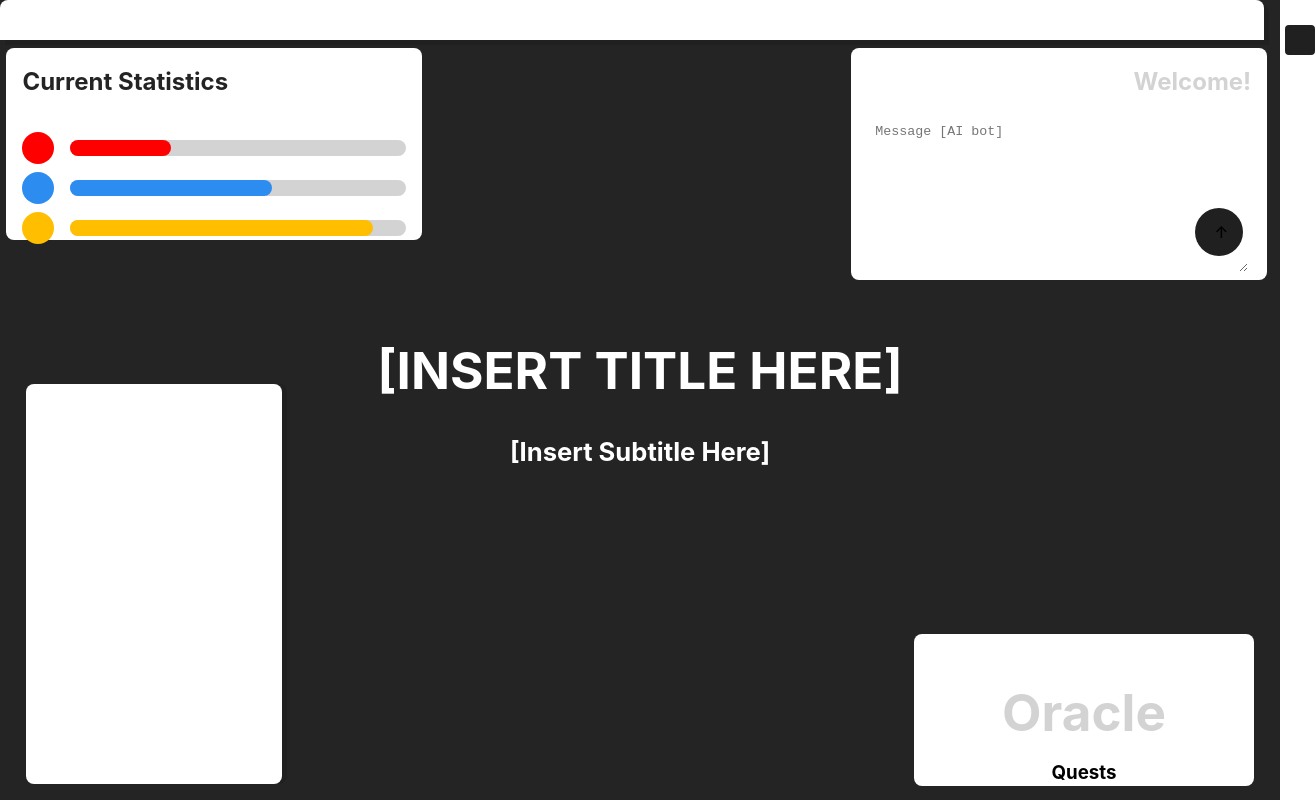
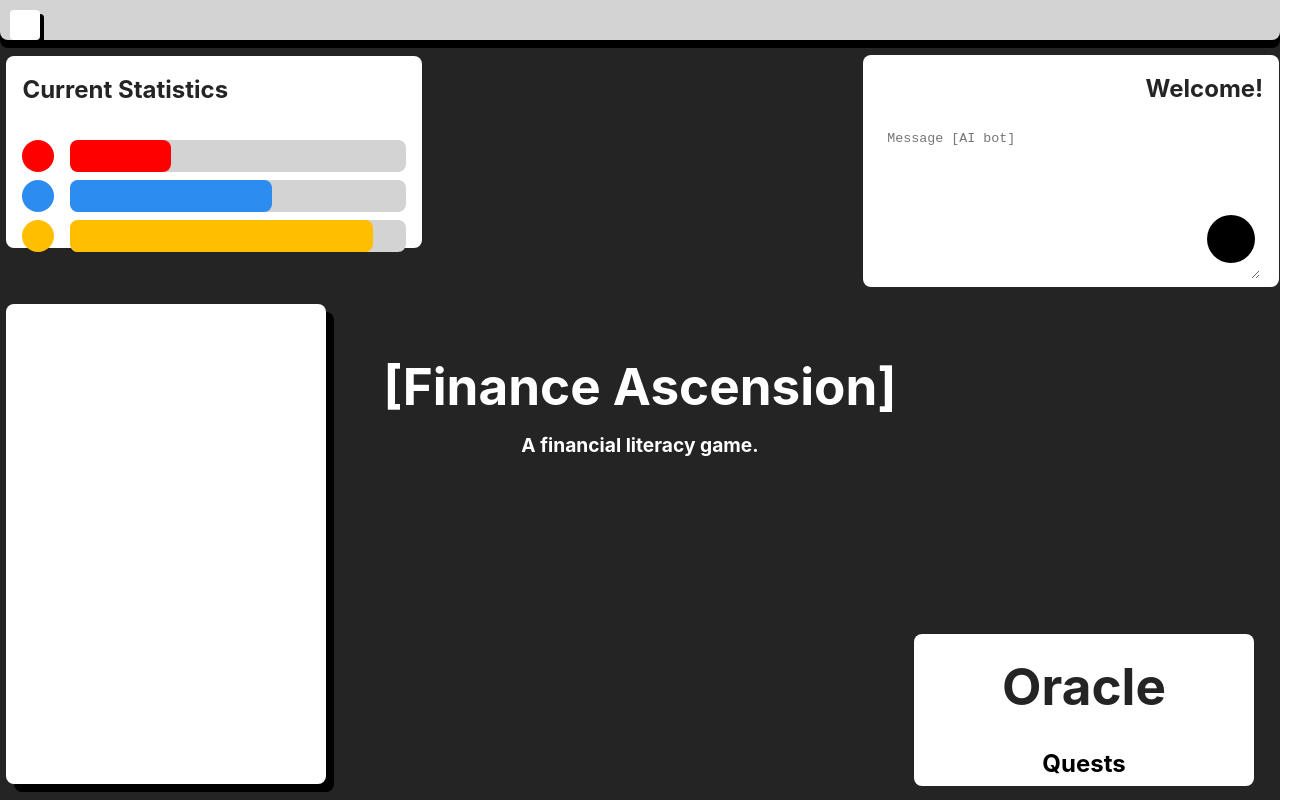
Before and after one commit to Osazuwaya/Finance-Ascension, a React (Vite) app in the folder client/: page / in a window 1280 px wide. Shown: the whole page, 1315 px wide, since content can reach past the window. Built offline with nearby package versions, Linux system fonts and the light colour scheme; the HTML template or start-up script is replaced by a standard one.

Commit message:
proper html css formatting, less hardcode

```diff
--- a/client/src/components/stats/stats.css
+++ b/client/src/components/stats/stats.css
@@ -1,88 +1,256 @@
-/* General styles */
+/* General Container */
 .stats-container {
-    width: 1440px;
-    height: 1024px;
+    width: 100vw;
+    height: 100vh;
+    position: relative;
     background: #242424;
-    position: relative;
 }
 
-  .header {
+/* Menu Bar */
+.menu-bar {
+    width: 100%;
+    height: 5vh;
     position: absolute;
-    left: 948px;
-    top: 44px;
-    width: 492px;
-    height: 223px;
+    top: 0;
+    display: flex;
+    align-items: center;
 }
-
-  .welcome-text {
-    font-size: 24px;
-    font-weight: 700;
-    color: #D3D3D3;
-    text-align: right;
-    margin-top: 8px;
+.menu-bar-inner {
+    position: relative;
+    width: 100%;
+    height: 100%;
 }
-
-  .message-box {
-    background: #202020;
-    border-radius: 8px;
-    height: 156px;
-    width: 484px;
+.menu-shadow {
     position: absolute;
-    top: 47px;
-    left: 8px;
+    top: 8px;
+    width: 100%;
+    height: 100%;
+    background: black;
+    border-radius: 0px 0px 8px 8px;
 }
-
-  .message-text {
-    font-size: 24px;
-    color: black;
-    font-weight: 400;
-    text-align: center;
-    position: absolute;
-    top: 50px;
-    left: 5px;
-  }
-
-  .stat-card {
-    background: #202020;
-    border-radius: 8px;
-    margin: 10px;
-    padding: 20px;
-  }
-
-  .stat-card-header {
-    color: #D3D3D3;
-    font-size: 24px;
-    font-weight: 700;
-  }
-
-  .progress-bar-container {
-    width: 100%;
-    background: #D3D3D3;
-    border-radius: 8px;
-    height: 34px;
-    margin-top: 10px;
-    position: relative;
-  }
-
-  .progress-bar {
-    height: 100%;
-    border-radius: 8px;
+.menu-main {
     position: absolute;
     top: 0;
     left: 0;
+    width: 100%;
+    height: 100%;
+    background: #d3d3d3;
+    border-radius: 0px 0px 8px 8px;
+}
+.menu-icon {
+    position: absolute;
+    top: 10px;
+    left: 10px;
+    width: 30px;
+    height: 30px;
+}
+.menu-icon-shadow {
+    position: absolute;
+    top: 4px;
+    left: 4px;
+    width: 30px;
+    height: 30px;
+    background: black;
+    border-radius: 4px;
+}
+.menu-icon-main {
+    position: absolute;
+    top: 0;
+    left: 0;
+    width: 30px;
+    height: 30px;
+    background: white;
+    border-radius: 4px;
 }
 
-  .progress-bar-value {
+/* Current Statistics */
+.current-stats {
+    position: absolute;
+    top: 7vh;
+    left: 0.5vw;
+    width: 30vw;
+    height: 20vh;
+}
+.current-stats-shadow {
+    position: absolute;
+    top: 8px;
+    left: 8px;
+    width: 100%;
+    height: 100%;
+    background: black;
+    border-radius: 8px;
+}
+.current-stats-main {
+    position: absolute;
+    top: 0;
+    left: 0;
+    width: 100%;
+    height: 100%;
+    background: white;
+    border-radius: 8px;
+    padding: 1rem;
+}
+.stats-title {
+    color: #242424;
+    margin: 0 0 2rem;
+    font-size: 24px;
+}
+.stats-row {
+    display: flex;
+    align-items: center;
+    margin-bottom: 0.5rem;
+}
+.stats-icon {
+    width: 2rem;
+    height: 2rem;
+    border-radius: 50%;
+    margin-right: 1rem;
+}
+.stats-bar-container {
+    flex-grow: 1;
+    height: 2rem;
+    background: #d3d3d3;
+    border-radius: 8px;
+}
+.stats-bar {
     height: 100%;
     border-radius: 8px;
 }
 
-  .stats-main-content {
+/* Welcome Box */
+.welcome-box {
     position: absolute;
+    top: 6vh;
+    right: 3.5vw;
+    width: 30vw;
+    height: 25vh;
+}
+.welcome-shadow {
+    position: absolute;
+    top: 14.5px;
+    left: 20px;
+    width: 100%;
+    height: 100%;
+    background: black;
+    border-radius: 8px;
+}
+.welcome-main {
+    position: absolute;
+    top: 6.5px;
+    left: 12px;
+    width: 100%;
+    height: 100%;
+    background: white;
+    border-radius: 8px;
+    padding: 1rem;
+}
+.welcome-title {
+    color: #242424;
+    text-align: right;
+    margin: 0 0 0rem;
+    font-size: 24px;
+}
+.welcome-textarea {
+    width: 95%;
+    height: 70%;
+    border-radius: 8px;
+    border: none;
+    margin-top: 1rem;
+    padding: 0.5rem;
+}
+.welcome-button {
+    position: absolute;
+    bottom: 1.5rem;
+    right: 1.5rem;
+    width: 3rem;
+    height: 3rem;
+    background: black;
+    border-radius: 50%;
+    border: none;
+}
+
+/* Title and Subtitle */
+.title-container {
+    position: absolute;
+    top: 50%;
+    left: 50%;
+    transform: translate(-50%, -50%);
+    text-align: center;
+}
+.title {
+    color: white;
+    font-size: 4vw;
+    font-weight: bold;
+    margin-bottom: 0;
+}
+.subtitle {
+    color: white;
+    font-size: 1.5vw;
+    margin-top: 1rem;
+}
+
+/* Player and Inventory */
+.player-inventory {
+    position: absolute;
+    bottom: 2vh;
+    left: 0.5vw;
+    width: 25vw;
+    height: 60vh;
+}
+.player-shadow {
+    position: absolute;
+    top: 8px;
+    left: 8px;
+    width: 100%;
+    height: 100%;
+    background: black;
+    border-radius: 8px;
+}
+.player-main {
+    position: absolute;
+    top: 0;
     left: 0;
-    top: 45px;
     width: 100%;
-    display: flex;
-    flex-wrap: wrap;
-    gap: 10px;
+    height: 100%;
+    background: white;
+    border-radius: 8px;
 }
+
+/* Quests */
+.quests {
+    position: absolute;
+    bottom: 2vh;
+    right: 3vw;
+    width: 24vw;
+    height: 15vh;
+}
+.quests-shadow {
+    position: absolute;
+    top: -22px;
+    left: -12px;
+    width: 100%;
+    height: 100%;
+    background: black;
+    border-radius: 8px;
+}
+.quests-main {
+    position: absolute;
+    top: -30px;
+    left: -20px;
+    width: 100%;
+    height: 100%;
+    background: white;
+    border-radius: 8px;
+    padding: 1rem;
+}
+.quests-title {
+    color: #242424;
+    text-align: center;
+    margin: 0.5rem 0 2rem;
+}
+.quests-subtitle {
+    color: black;
+    text-align: center;
+    font-size: 24px;
+    margin: 0;
+}
--- a/client/src/components/stats/stats.jsx
+++ b/client/src/components/stats/stats.jsx
@@ -3,140 +3,34 @@ import "./stats.css";
 
 const Stats = () => {
 return (
-    <div
-    style={{
-        width: '100vw',
-        height: '100vh',
-        position: 'relative',
-        background: '#242424',
-    }}
-    >
+    <div className="stats-container">
         {/* Menu bar */}
-    <div
-    style={{
-        width: '100%',
-        height: '5vh',
-        position: 'absolute',
-        top: 0,
-        display: 'flex',
-        alignItems: 'center',
-    }}
-    ><div
-        style={{
-        position: 'relative',
-        width: '100%',
-        height: '100%',
-        }}
-    ><div
-        style={{
-            position: 'absolute',
-            top: '5px',
-            left: '5px',
-            width: '100%',
-            height: '100%',
-            background: '#202020',
-            borderTopLeftRadius: '8px',
-            borderTopRightRadius: '8px',
-        }}
-        ></div>
-        <div
-        style={{
-            position: 'absolute',
-            top: 0,
-            left: 0,
-            width: '100%',
-            height: '100%',
-            background: 'white',
-            borderTopLeftRadius: '8px',
-            borderTopRightRadius: '8px',
-        }}
-        ></div>
+        <div className="menu-bar">
+            <div className="menu-bar-inner">
+            <div className="menu-shadow"></div>
+            <div className="menu-main"></div>
             </div>
-    <div
-        style={{
-        position: 'relative',
-        display: 'flex',
-        alignItems: 'center',
-        marginLeft: '1rem',
-        }}
-    >
-        <div
-        style={{
-            position: 'absolute',
-            top: '5px',
-            left: '5px',
-            width: '30px',
-            height: '30px',
-            background: '#202020',
-            borderRadius: '4px',
-        }}
-        ></div>
+            <div className="menu-icon">
+            <div className="menu-icon-shadow"></div>
+            <div className="menu-icon-main"></div>
             </div>
         </div>
 
         {/* Current Statistics */}
+        <div className="current-stats">
+            <div className="current-stats-shadow"></div>
+            <div className="current-stats-main">
+            <h3 className="stats-title">Current Statistics</h3>
+            {["#FF0000", "#2D8CF0", "#FFBF00"].map((color, index) => (
+                <div className="stats-row" key={index}>
                 <div
-        style={{
-            position: 'absolute',
-            top: '6vh',
-            left: '.5vw',
-            width: '30vw',
-            height: '20vh',
-        }}
-    ><div
-        style={{
-            position: 'absolute',
-            top: '5px',
-            left: '5px',
-            width: '100%',
-            height: '100%',
-            background: '#202020',
-            borderRadius: '8px',
-        }}
+                    className="stats-icon"
+                    style={{ background: color }}
                 ></div>
+                <div className="stats-bar-container">
                     <div
-        style={{
-            position: 'absolute',
-            top: 0,
-            left: 0,
-            width: '100%',
-            height: '100%',
-            background: 'white',
-            borderRadius: '8px',
-            padding: '1rem',
-        }}
-        ><h3 style={{ color: '#242424', marginBottom: '2rem', marginTop: '0rem', fontSize: 24 }}>Current Statistics</h3>
-        {['#FF0000', '#2D8CF0', '#FFBF00'].map((color, index) => (
-                <div
-                key={index}
-                style={{
-                    display: 'flex',
-                    alignItems: 'center',
-                    marginBottom: '0.5rem',
-                }}
-                ><div
-                    style={{
-                    width: '2rem',
-                    height: '2rem',
-                    background: color,
-                    borderRadius: '50%',
-                    marginRight: '1rem',
-                    }}
-                ></div>
-                <div
-                    style={{
-                    flexGrow: 1,
-                    height: '1rem',
-                    background: '#D3D3D3',
-                    borderRadius: '8px',
-                    }}
-                ><div
-                    style={{
-                        width: `${(index + 1) * 30}%`,
-                        height: '100%',
-                        background: color,
-                        borderRadius: '8px',
-                    }}
+                    className="stats-bar"
+                    style={{ background: color, width: `${(index + 1) * 30}%` }}
                     ></div>
                 </div>
                 </div>
@@ -145,150 +39,36 @@ return (
         </div>
 
         {/* Welcome box */}
-    <div
-        style={{
-        position: 'absolute',
-        top: '6vh',
-        right: '3.5vw',
-        width: '30vw',
-        height: '25vh',
-        }}
-    ><div
-        style={{
-            position: 'absolute',
-            top: '5px',
-            left: '5px',
-            width: '100%',
-            height: '100%',
-            background: '#202020',
-            borderRadius: '8px',
-        }}
-        ></div>
-        <div
-        style={{
-            position: 'absolute',
-            top: 0,
-            left: 0,
-            width: '100%',
-            height: '100%',
-            background: 'white',
-            borderRadius: '8px',
-            padding: '1rem',
-        }}
-        >
-        <h3 style={{ color: '#D3D3D3', textAlign: 'right', marginBottom: '0rem', marginTop: '0rem', fontSize: 24 }}>Welcome!</h3>
+        <div className="welcome-box">
+            <div className="welcome-shadow"></div>
+            <div className="welcome-main">
+            <h3 className="welcome-title">Welcome!</h3>
             <textarea
                 placeholder="Message [AI bot]"
-            style={{
-            width: '95%',
-            height: '70%',
-            borderRadius: '8px',
-            border: 'none',
-            marginTop: '1rem',
-            marginRight: '1rem',
-            padding: '0.5rem',
-            }}
+                className="welcome-textarea"
             ></textarea>
-        <button
-            style={{
-            position: 'absolute',
-            bottom: '1.5rem',
-            right: '1.5rem',
-            width: '3rem',
-            height: '3rem',
-            background: '#202020',
-            borderRadius: '50%',
-            border: 'none',
-            }}
-        >
-            ↑
-        </button>
+            <button className="welcome-button">↑</button>
             </div>
         </div>
 
         {/* Title and subtitle */}
-    <div
-        style={{
-        position: 'absolute',
-        top: '50%',
-        left: '50%',
-        transform: 'translate(-50%, -50%)',
-        textAlign: 'center',
-        }}
-    >
-        <h1 style={{ color: 'white', fontSize: '4vw' }}>[INSERT TITLE HERE]</h1>
-        <h2 style={{ color: 'white', fontSize: '2vw' }}>[Insert Subtitle Here]</h2>
+        <div className="title-container">
+            <h1 className="title">[Finance Ascension]</h1>
+            <h2 className="subtitle">A financial literacy game.</h2>
         </div>
 
         {/* Player and Inventory */}
-    <div
-        style={{
-        position: 'absolute',
-        bottom: '2vh',
-        left: '2vw',
-        width: '20vw',
-        height: '50vh',
-        }}
-    >
-        <div
-        style={{
-            position: 'absolute',
-            top: '0px',
-            left: '5px',
-            width: '100%',
-            height: '100%',
-            background: '#202020',
-            borderRadius: '8px',
-        }}
-        ></div>
-        <div
-        style={{
-            position: 'absolute',
-            top: 0,
-            left: 0,
-            width: '100%',
-            height: '100%',
-            background: 'white',
-            borderRadius: '8px',
-        }}
-        ></div>
+        <div className="player-inventory">
+            <div className="player-shadow"></div>
+            <div className="player-main"></div>
         </div>
 
         {/* Quests */}
-    <div
-        style={{
-            position: 'absolute',
-            bottom: '2vh',
-            right: '3vw',
-            width: '24vw',
-            height: '15vh',
-        }}
-    >
-        <div
-        style={{
-            position: 'absolute',
-            top: -30,
-            left: -20,
-            width: '100%',
-            height: '100%',
-            background: '#202020',
-            borderRadius: '8px',
-        }}
-        ></div>
-        <div
-        style={{
-            position: 'absolute',
-            top: -30,
-            left: -20,
-            width: '100%',
-            height: '100%',
-            background: 'white',
-            borderRadius: '8px',
-            padding: '1rem',
-        }}
-        >
-        <h1 style={{ color: '#D3D3D3', textAlign: 'center', marginBottom: '0rem' }}>Oracle</h1>
-        <h3 style={{ color: 'black', textAlign: 'center', marginBottom: '0rem' }}>Quests</h3>
+        <div className="quests">
+            <div className="quests-shadow"></div>
+            <div className="quests-main">
+            <h1 className="quests-title">Oracle</h1>
+            <h3 className="quests-subtitle">Quests</h3>
             </div>
         </div>
         </div>
```
Lines whose indentation alone changed are shown as unchanged.
